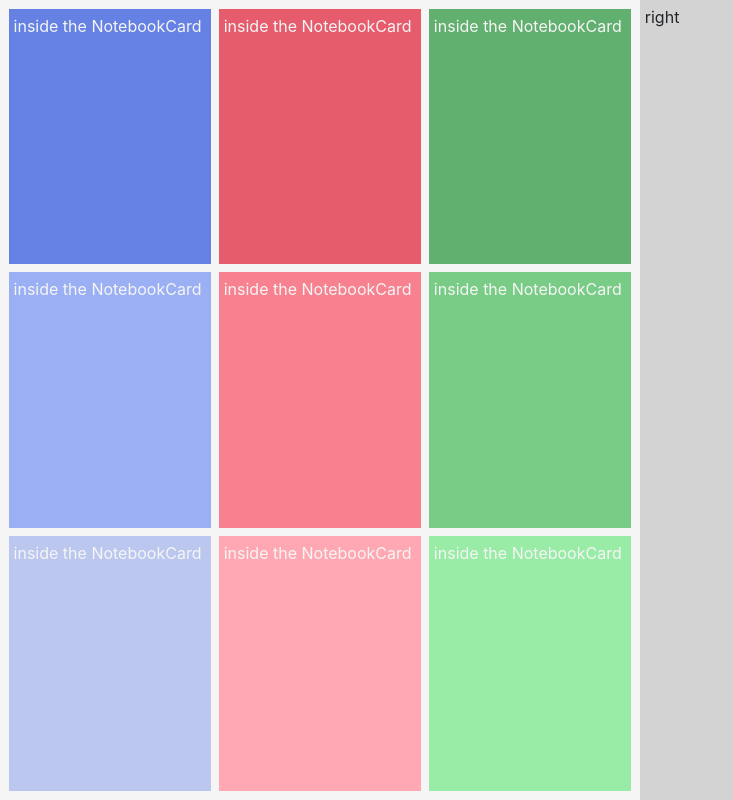
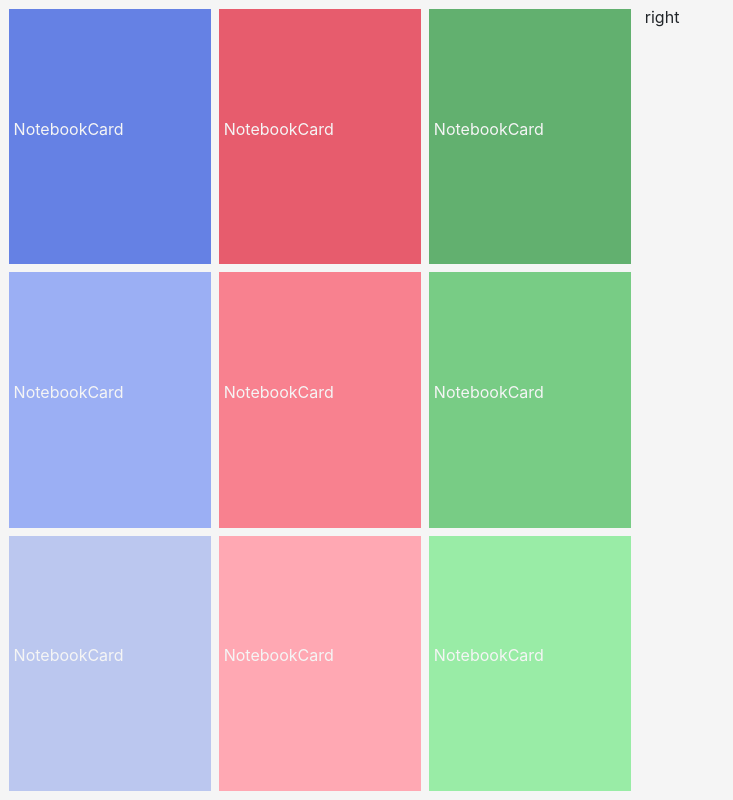
Before and after one commit to theoluyi/chromatic-notes, a React (Create React App) app: page / in a window 1280 px wide. Shown: the whole page, without its empty margins (0-733 px from the left). Built offline with nearby package versions, Linux system fonts and the light colour scheme.

Commit message:
messes around with flexbox, only gets div p {align-self: center} to work

```diff
--- a/src/App.css
+++ b/src/App.css
@@ -5,6 +5,7 @@
   padding: 0.3rem;
 }
 
+/* what was Tom's understanding of this media query? */
 @media screen and (min-width: 768px) {
   .left-side,
   .right-side {
@@ -13,7 +14,7 @@
 }
 
 .right-side {
-  background: lightgrey;
+  background: whitesmoke;
 }
 
 .left-side {
@@ -32,6 +33,14 @@
   padding: 0.3rem;
   color: whitesmoke;
   border: whitesmoke solid 0.3rem;
+  display: flex;
+}
+
+div p {
+  color: whitesmoke;
+  align-self: center;
+  /* justify-content: flex-end; */
+  /* flex-grow: 1; */
 }
 
 #dark-blue {
--- a/src/App.js
+++ b/src/App.js
@@ -35,7 +35,7 @@ function App() {
 const NotebookCard = (props) => {
   return (
     <div className="notebook-card" id={props.color}>
-      inside the NotebookCard
+      <p>NotebookCard</p>
     </div>
   );
 };
```
